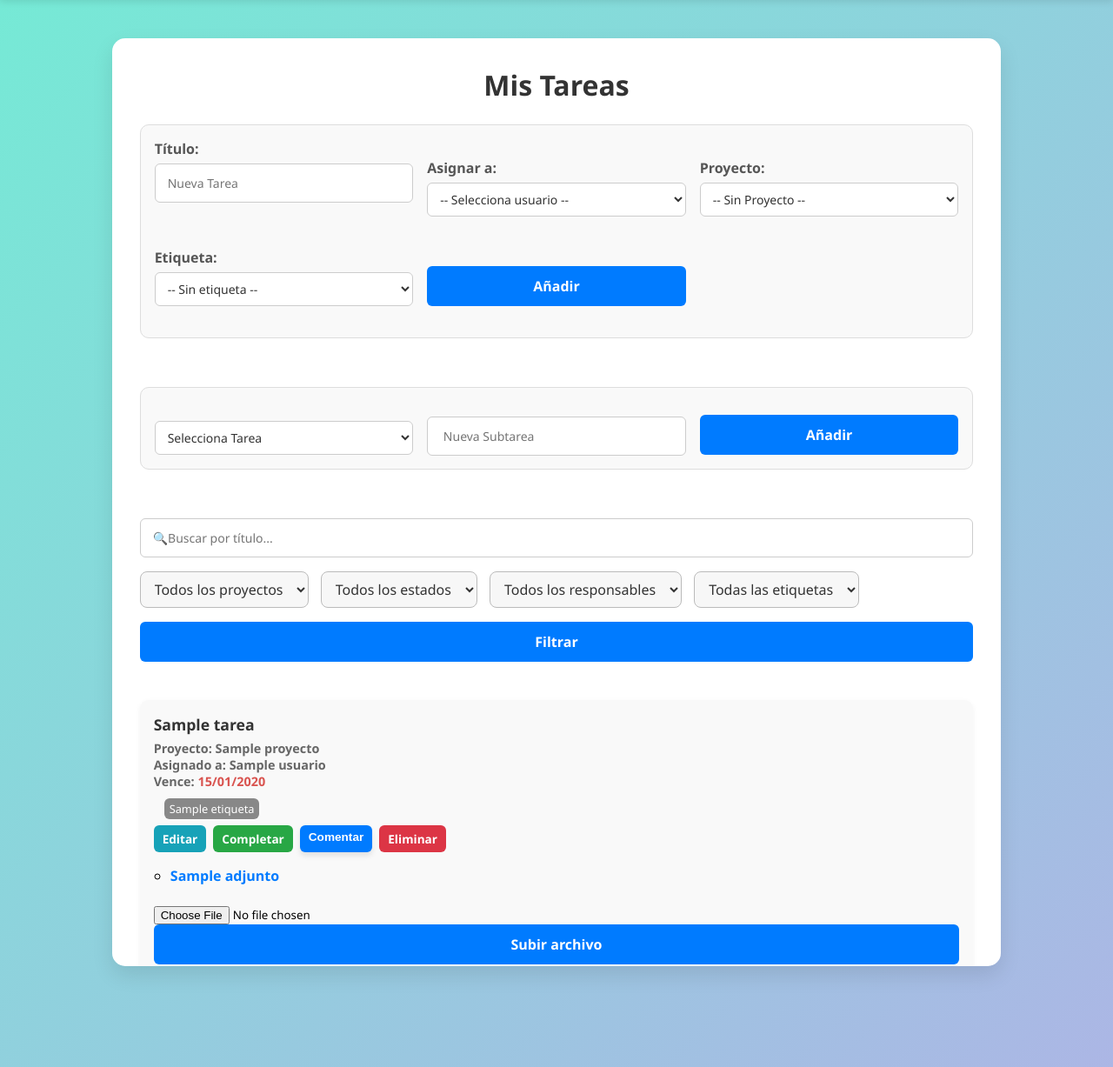
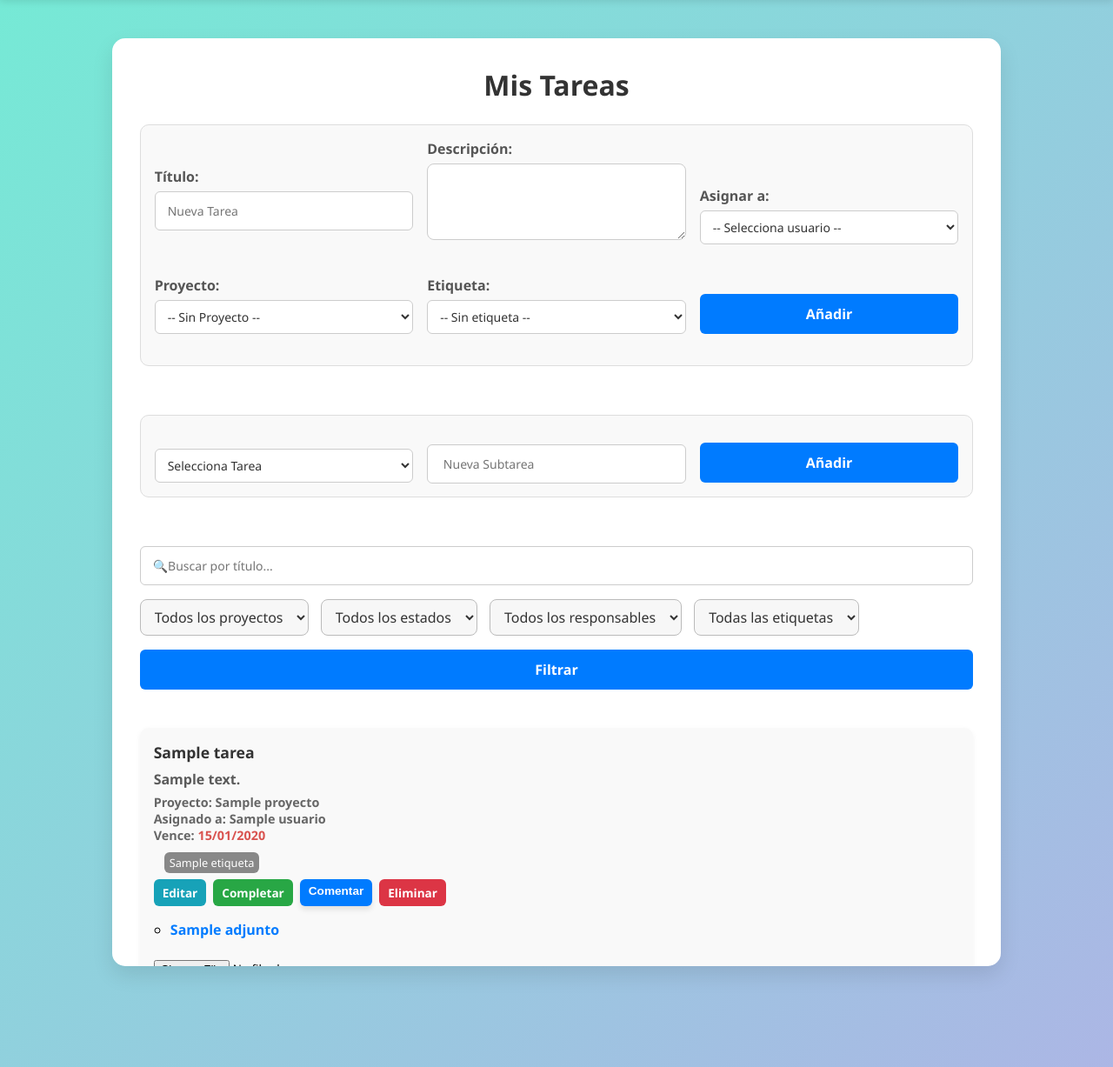
Before and after one commit to Juanjo200701/Sebas_proyect, a PHP site: page /Proyecto_Sebas/inicio.php in a window 1280 px wide. Shown: the part 80-1307 px from the top of the page at 87% size. Run offline with PHP 8.4, Linux system fonts and the light colour scheme; the visitor is signed in with stand-in values (Sample User, id 1); tables that the repository leaves empty hold one stand-in row (values such as "Sample post").

Commit message:
descripcion

```diff
--- a/inicio.php
+++ b/inicio.php
@@ -41,6 +41,7 @@ if ($userRol === 'admin') {
 // --- CRUD TAREAS ---
 if ($_SERVER['REQUEST_METHOD'] === 'POST' && isset($_POST['nueva_tarea'])) {
     $titulo = trim($_POST['titulo'] ?? '');
+    $descripcion = trim($_POST['descripcion'] ?? '');
     $proyecto_id = intval($_POST['proyecto_id'] ?? 0);
     $etiquetas_sel = $_POST['etiquetas'] ?? [];
     $asignado_id = ($userRol === 'admin') ? intval($_POST['asignado_id'] ?? 0) : $usuario_id;
@@ -52,8 +53,8 @@ if ($_SERVER['REQUEST_METHOD'] === 'POST' && isset($_POST['nueva_tarea'])) {
     } elseif ($userRol === 'admin' && $asignado_id <= 0) {
         $errores[] = "Debes seleccionar el usuario asignado.";
     } else {
-        $stmt = $pdo->prepare("INSERT INTO tareas (titulo, creador_id, asignado_id, estado, proyecto_id) VALUES (?, ?, ?, 'todo', ?)");
-        $stmt->execute([$titulo, $usuario_id, $asignado_id, $proyecto_id]);
+        $stmt = $pdo->prepare("INSERT INTO tareas (titulo, descripcion, creador_id, asignado_id, estado, proyecto_id) VALUES (?, ?, ?, ?, 'todo', ?)");
+        $stmt->execute([$titulo, $descripcion, $usuario_id, $asignado_id, $proyecto_id]);
         $tarea_id = $pdo->lastInsertId();
 
         foreach ($etiquetas_sel as $etiqueta_id) {
@@ -66,6 +67,7 @@ if ($_SERVER['REQUEST_METHOD'] === 'POST' && isset($_POST['nueva_tarea'])) {
 if ($_SERVER['REQUEST_METHOD'] === 'POST' && isset($_POST['editar_tarea'])) {
     $id = intval($_POST['tarea_id']);
     $titulo = trim($_POST['titulo'] ?? '');
+    $descripcion = trim($_POST['descripcion'] ?? '');
     $proyecto_id = intval($_POST['proyecto_id'] ?? 0);
     $etiquetas_sel = $_POST['etiquetas'] ?? [];
     $asignado_id = ($userRol === 'admin') ? intval($_POST['asignado_id'] ?? 0) : $usuario_id;
@@ -83,13 +85,13 @@ if ($_SERVER['REQUEST_METHOD'] === 'POST' && isset($_POST['editar_tarea'])) {
         $errores[] = "Debes seleccionar el usuario asignado.";
     } elseif ($fecha_vencimiento && strtotime($fecha_vencimiento) < strtotime(date('Y-m-d'))) {
         $errores[] = "La fecha de vencimiento no puede ser anterior a hoy.";
-    }else {
+    } else {
         if ($userRol === 'admin') {
-            $stmt = $pdo->prepare("UPDATE tareas SET titulo=?, proyecto_id=?, asignado_id=?, fecha_vencimiento=? WHERE id=?");
-            $stmt->execute([$titulo, $proyecto_id, $asignado_id, $fecha_vencimiento, $id]);
+            $stmt = $pdo->prepare("UPDATE tareas SET titulo=?, descripcion=?, proyecto_id=?, asignado_id=?, fecha_vencimiento=? WHERE id=?");
+            $stmt->execute([$titulo, $descripcion, $proyecto_id, $asignado_id, $fecha_vencimiento, $id]);
         } else {
-            $stmt = $pdo->prepare("UPDATE tareas SET titulo=?, proyecto_id=?, fecha_vencimiento=? WHERE id=? AND asignado_id=?");
-            $stmt->execute([$titulo, $proyecto_id, $fecha_vencimiento, $id, $usuario_id]);
+            $stmt = $pdo->prepare("UPDATE tareas SET titulo=?, descripcion=?, proyecto_id=?, fecha_vencimiento=? WHERE id=? AND asignado_id=?");
+            $stmt->execute([$titulo, $descripcion, $proyecto_id, $fecha_vencimiento, $id, $usuario_id]);
         }
 
         $pdo->prepare("DELETE FROM tarea_etiqueta WHERE tarea_id=?")->execute([$id]);
@@ -309,6 +311,13 @@ if ($_SERVER["REQUEST_METHOD"] == "POST" && isset($_POST["subir_archivo"])) {
       background: #eaeaea;
       font-style: italic;
     }
+    .descripcion-tarea {
+      font-size: 1rem;
+      color: #5a5a5aff;
+      margin: 8px 0 0 0;
+      padding: 0 0 0 0;
+      white-space: pre-line;
+    }
   </style>
 </head>
 <body>
@@ -341,6 +350,11 @@ if ($_SERVER["REQUEST_METHOD"] == "POST" && isset($_POST["subir_archivo"])) {
     <div class="form-group">
       <label for="titulo">Título:</label>
       <input type="text" id="titulo" name="titulo" required value="<?= htmlspecialchars($tarea_editar['titulo']) ?>" />
+    </div>
+
+    <div class="form-group">
+      <label for="descripcion">Descripción:</label>
+      <textarea id="descripcion" name="descripcion" rows="3" style="width:100%;"><?= htmlspecialchars($tarea_editar['descripcion'] ?? '') ?></textarea>
     </div>
 
     <?php if ($userRol === 'admin'): ?>
@@ -384,6 +398,7 @@ if ($_SERVER["REQUEST_METHOD"] == "POST" && isset($_POST["subir_archivo"])) {
     <div class="form-group">
       <label for="fecha_vencimiento">Fecha de vencimiento:</label>
       <input type="date" id="fecha_vencimiento" name="fecha_vencimiento"
+        min="<?= date('Y-m-d') ?>"
         value="<?= htmlspecialchars($tarea_editar['fecha_vencimiento'] ?? '') ?>">
     </div>
 
@@ -396,6 +411,11 @@ if ($_SERVER["REQUEST_METHOD"] == "POST" && isset($_POST["subir_archivo"])) {
     <div class="form-group">
       <label for="titulo">Título:</label>
       <input type="text" id="titulo" name="titulo" placeholder="Nueva Tarea" />
+    </div>
+
+    <div class="form-group">
+      <label for="descripcion">Descripción:</label>
+      <textarea id="descripcion" name="descripcion" rows="3" style="width:100%;"></textarea>
     </div>
 
     <?php if ($userRol === 'admin'): ?>
@@ -489,6 +509,9 @@ if ($_SERVER["REQUEST_METHOD"] == "POST" && isset($_POST["subir_archivo"])) {
         <li class="task<?= $tarea['estado'] === 'done' ? ' completed' : '' ?>">
           <div class="task-text">
             <?= htmlspecialchars($tarea['titulo']) ?>
+            <?php if (!empty($tarea['descripcion'])): ?>
+              <div class="descripcion-tarea"><?= htmlspecialchars($tarea['descripcion']) ?></div>
+            <?php endif; ?>
             <div style="font-size:0.9rem;color:#666;margin-top:6px;">
               Proyecto: <?= htmlspecialchars($tarea['proyecto_nombre'] ?? 'Sin proyecto') ?>
               <br>
```
